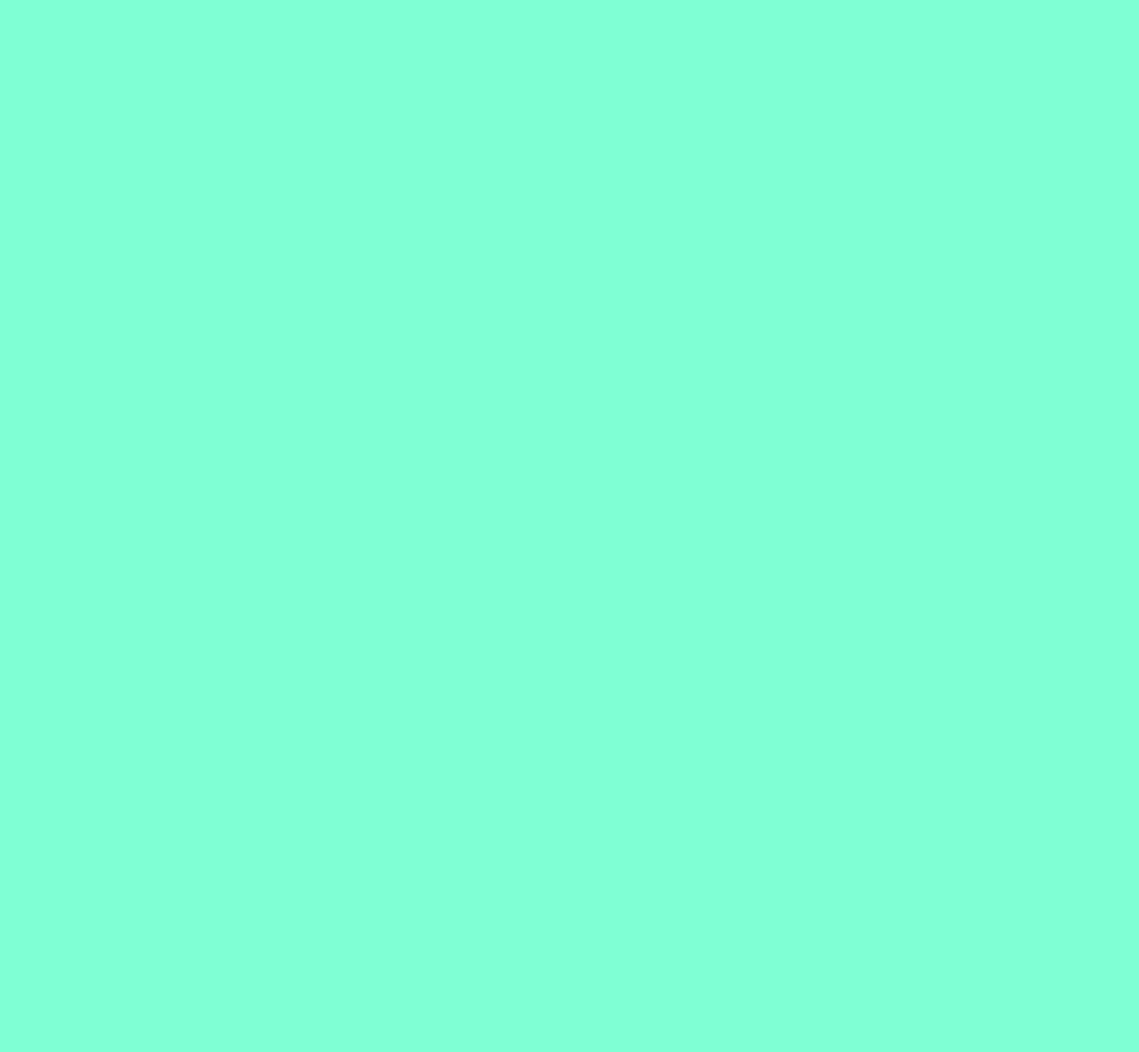
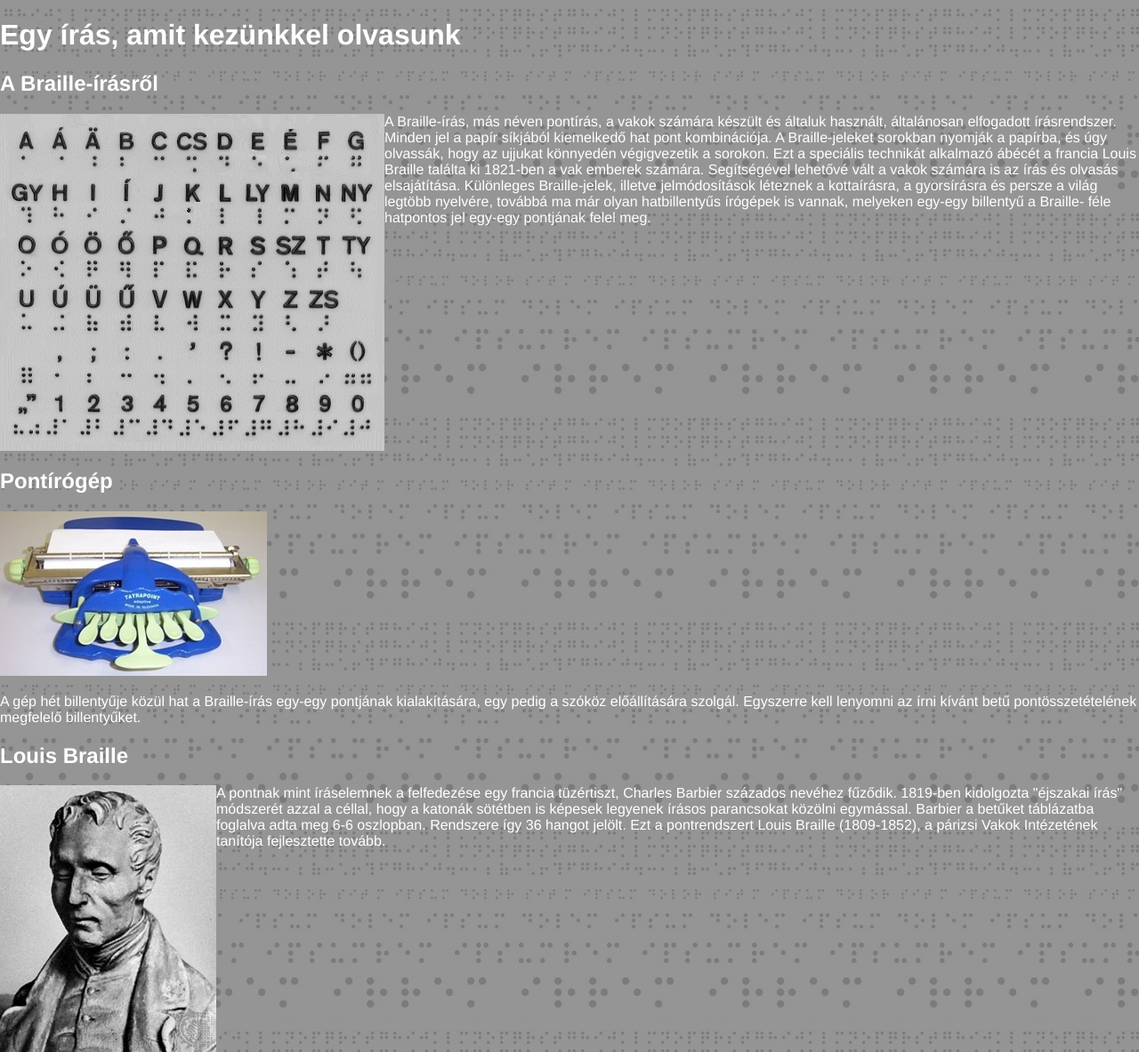
Before and after one commit to Warhair/TM_gitAlap, a plain HTML site: page index.html in a window 1280 px wide. Shown: the whole page at 89% size. Before the commit the page ends 800 px from the top, so only its background shows below. Drawn offline with Linux system fonts and the light colour scheme.

Commit message:
hatter_kepek_kesz

```diff
--- a/index.html
+++ b/index.html
@@ -12,6 +12,33 @@
 </head>
 
 <body>
+    <div class = "wrapper">
+    <h1>Egy írás, amit kezünkkel olvasunk</h1>
+        <div>
+                <div class="bal">
+                    <h2>A Braille-írásről</h2>
+                    <img src="kepek/abc.gif" alt="ABC">
+                    <p>A Braille-írás, más néven pontírás, a vakok számára készült és általuk használt, általánosan elfogadott írásrendszer.
+                        Minden jel a papír síkjából kiemelkedő hat pont kombinációja. A Braille-jeleket sorokban nyomják a papírba, és úgy olvassák, hogy az ujjukat könnyedén végigvezetik a sorokon. Ezt a speciális technikát alkalmazó ábécét a francia Louis Braille találta ki 1821-ben a vak emberek számára.
+                         Segítségével lehetővé vált a vakok számára is az írás és olvasás elsajátítása. Különleges Braille-jelek, illetve jelmódosítások léteznek a kottaírásra, a gyorsírásra és persze a világ legtöbb nyelvére, továbbá ma már olyan hatbillentyűs írógépek is vannak, melyeken egy-egy billentyű a Braille- féle hatpontos jel egy-egy pontjának felel meg.</p>
+                    <div class="torol"></div>
+                </div>
+                <div class="jobb">
+                    <h2>Pontírógép</h2>
+                    <img src="kepek/irogep.jpg" alt="irogep">
+                    <p>A gép hét billentyűje közül hat a Braille-írás egy-egy pontjának kialakítására, egy pedig a szóköz előállítására szolgál.
+                        Egyszerre kell lenyomni az írni kívánt betű pontösszetételének megfelelő billentyűket.</p>
+                    <div class="torol"></div>
+                </div>
+                <div class="bal">
+                    <h2>Louis Braille</h2>
+                    <img src="kepek/mellkep.jpg" alt="mellkep">
+                    <p>A pontnak mint íráselemnek a felfedezése egy francia tüzértiszt, Charles Barbier százados nevéhez fűződik. 1819-ben kidolgozta "éjszakai írás" módszerét azzal a céllal, hogy a katonák sötétben is képesek legyenek írásos parancsokat közölni egymással. Barbier a betűket táblázatba foglalva adta meg 6-6 oszlopban. Rendszere így 36 hangot jelölt. Ezt a pontrendszert Louis Braille (1809-1852), a párizsi Vakok Intézetének tanítója fejlesztette tovább. </p>
+                    <div class="torol"></div>
+                </div>
+        </div>
+
+    </div>
 
 </body>
 
--- a/stilus.css
+++ b/stilus.css
@@ -1,4 +1,19 @@
 body{
-    background-color: aquamarine;
-    color: crimson;
+    background-image: url(kepek/hatterem3.jpg);
+    color: white;
+    font-family: 'Franklin Gothic Medium', 'Arial Narrow', Arial, sans-serif;
+    margin: 0px;
+    padding: 0px;
 }
+.torol{
+    clear: both;
+}
+.bal img{
+    float: left;
+}
+.job img{
+    float: right;
+}
+h1{
+    text-align: left;
+}
```
Also changed, not shown: kepek/abc.gif (added), kepek/hatterem3.jpg (added), kepek/irogep.jpg (added), kepek/mellkep.jpg (added), pontiras.txt (added).
